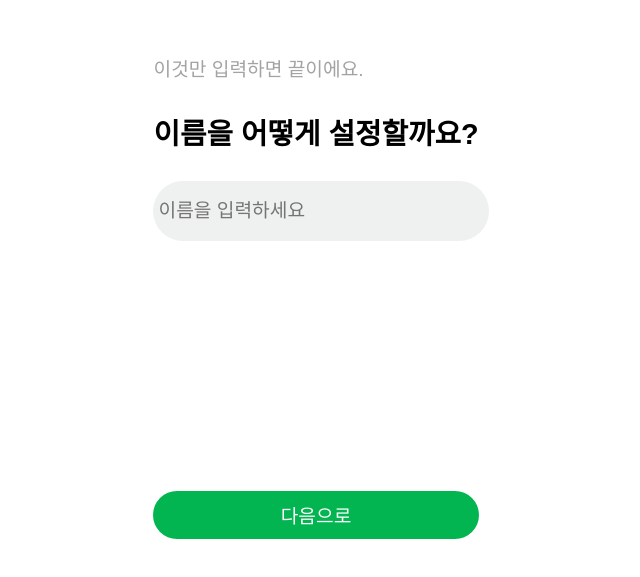
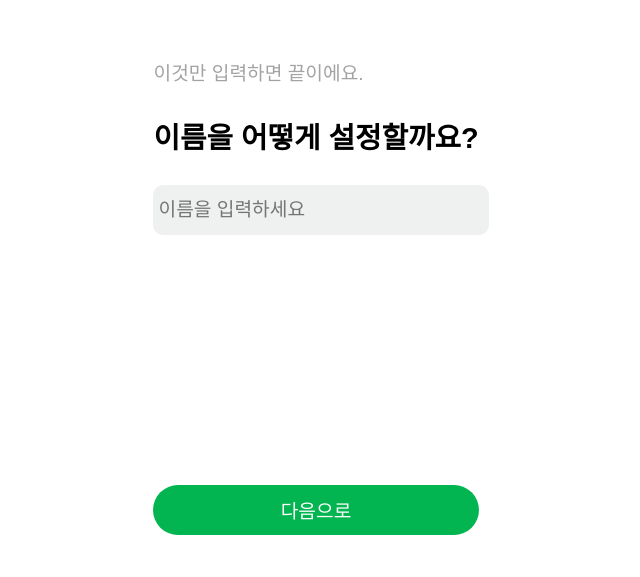
Before and after one commit to whatever-mentoring/Dopamine_Frontend, a React (Vite) app: page /join in a window 1280 px wide. Shown: the part 113-690 px from the top of the page, without its empty margins (324-964 px from the left). Built offline with nearby package versions, Linux system fonts and the light colour scheme; a web font is replaced by a local one.

Commit message:
design : 모서리 모양 변경

```diff
--- a/src/Join.jsx
+++ b/src/Join.jsx
@@ -26,10 +26,10 @@ const Text = styled.p`
 
 const InputBox = styled.input`
   font-size: 1.2em;
-  height: 50px;
+  height: 40px;
   border: none;
   background-color: #eff0f0;
-  border-radius: 30px;
+  border-radius: 10px;
   padding: 5px;
   width: 100%;
   max-width: 400px;
@@ -44,6 +44,7 @@ const NextButton = styled.button`
   font-size: 1.2em;
   cursor: pointer;
   width: 100%;
+  height: 50px;
   max-width: 400px;
 `;
 
```
